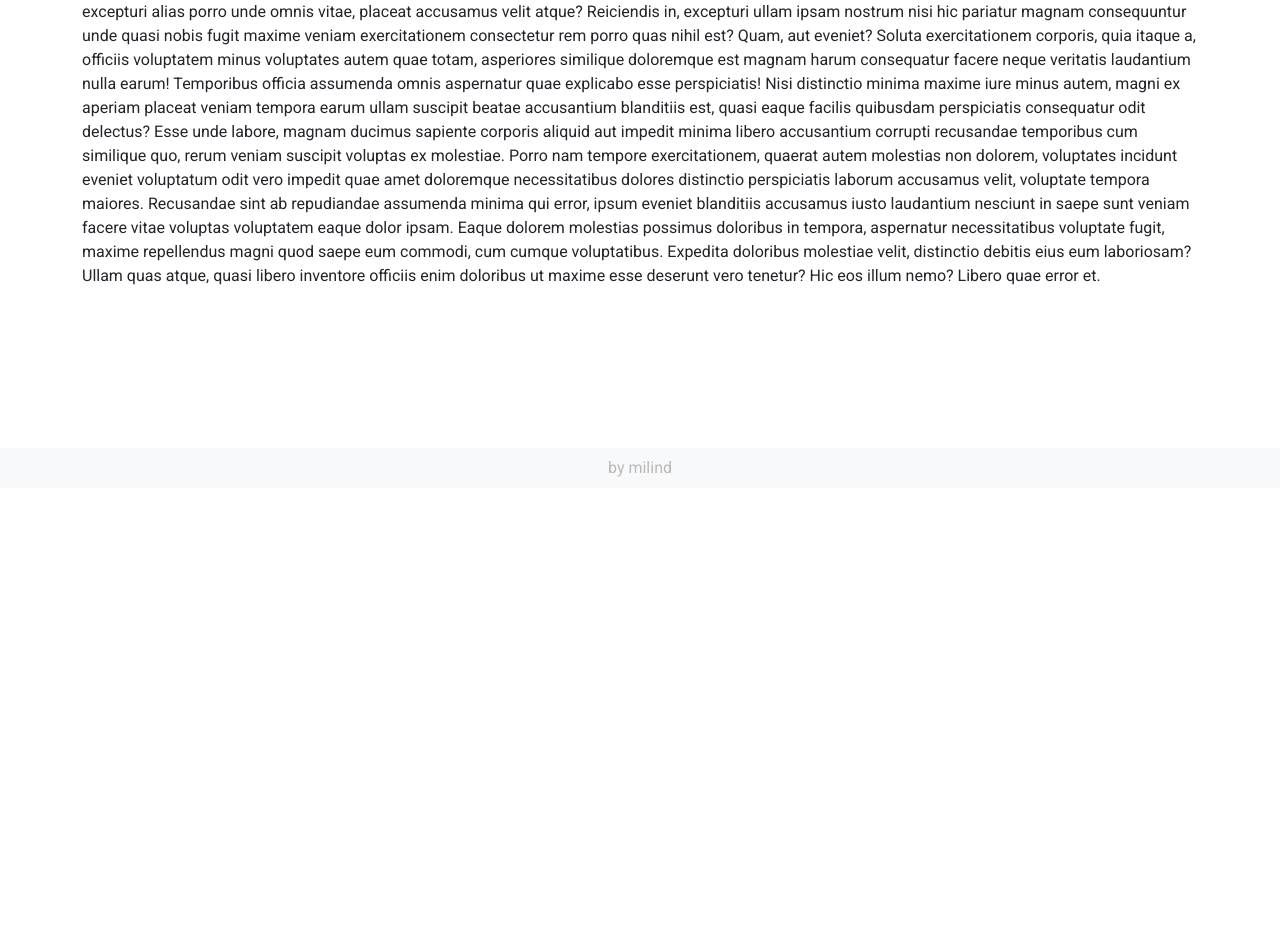
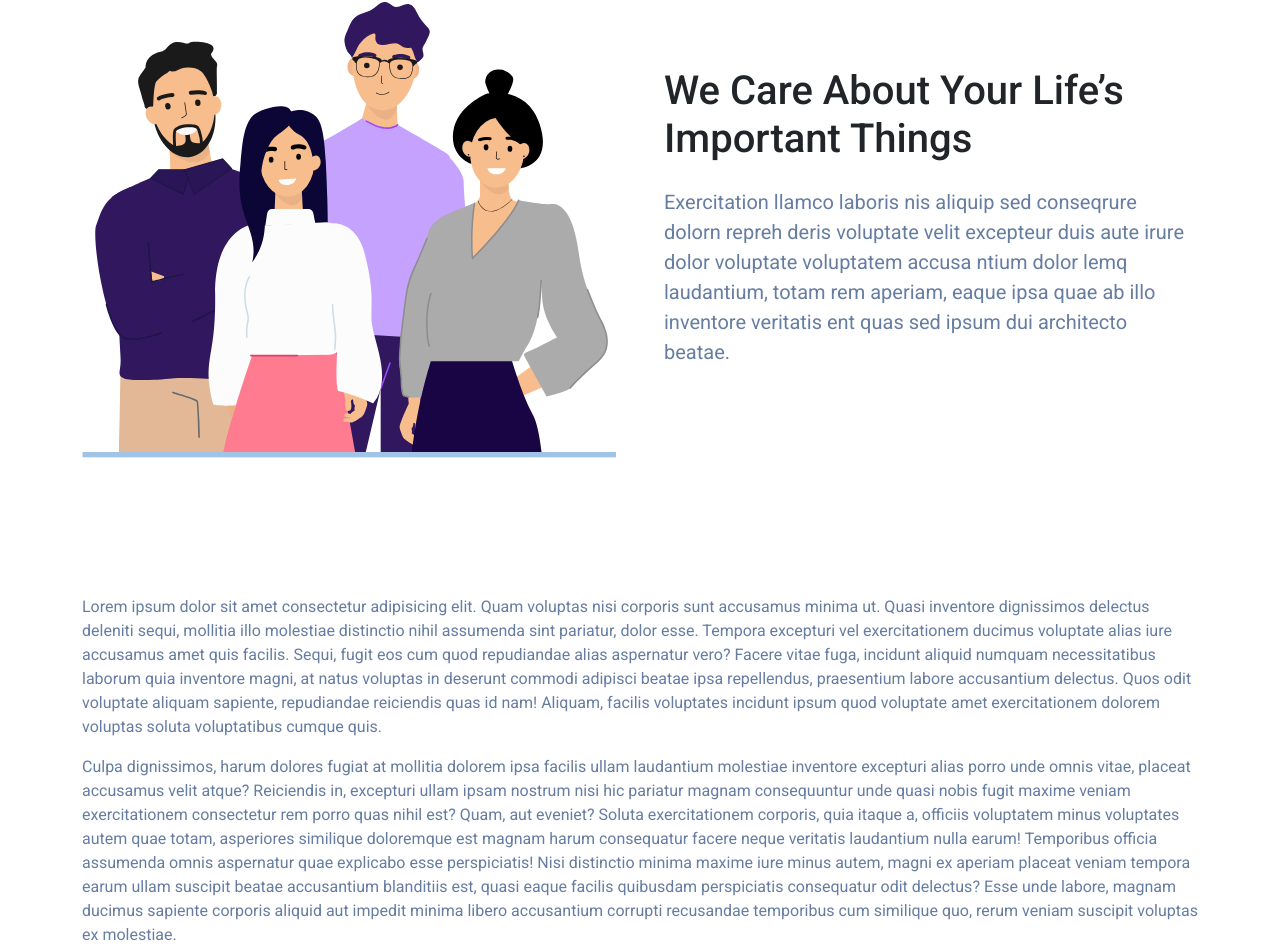
Before and after one commit to milindkhadse/first-nextjs-project, a Next.js app: page /about in a window 1280 px wide. Shown: the part 312-1264 px from the top of the page. Before the commit the page ends 800 px from the top, so only its background shows below. Built offline with nearby package versions, Linux system fonts and the light colour scheme.

Commit message:
about page

```diff
--- a/components/layout/Layout.js
+++ b/components/layout/Layout.js
@@ -2,7 +2,6 @@ import React from "react";
 import Head from "next/head";
 import Footer from "./Footer";
 import Header from "./Header";
-import { Container, Row, Col } from "react-bootstrap";
 const Layout = ({ children }) => {
   return (
     <>
@@ -19,13 +18,7 @@ const Layout = ({ children }) => {
         <link rel="icon" href="/favicon.ico" />
       </Head>
       <Header />
-      <main style={{ flex: "1" }}>
-        <Container>
-          <Row>
-            <Col>{children}</Col>
-          </Row>
-        </Container>
-      </main>
+      <main style={{ flex: "1" }}>{children}</main>
       <Footer />
     </>
   );
--- a/pages/about.js
+++ b/pages/about.js
@@ -1,55 +1,84 @@
 import React from "react";
 import Breadcrumb from "react-bootstrap/Breadcrumb";
 import HomeLink from "../components/shared/HomeLink";
+import Container from "react-bootstrap/Container";
+import Row from "react-bootstrap/Row";
+import Col from "react-bootstrap/Col";
+import Image from "next/image";
 
 const About = () => {
   return (
-    <div>
+    <Container>
+      <Row className="mt-2 mb-2">
+        <Col sm={12}>
           <Breadcrumb>
             <HomeLink />
             <Breadcrumb.Item active>About</Breadcrumb.Item>
           </Breadcrumb>
-      <h1>About</h1>
-      Lorem ipsum dolor sit amet consectetur adipisicing elit. Quam voluptas
-      nisi corporis sunt accusamus minima ut. Quasi inventore dignissimos
-      delectus deleniti sequi, mollitia illo molestiae distinctio nihil
-      assumenda sint pariatur, dolor esse. Tempora excepturi vel exercitationem
-      ducimus voluptate alias iure accusamus amet quis facilis. Sequi, fugit eos
-      cum quod repudiandae alias aspernatur vero? Facere vitae fuga, incidunt
-      aliquid numquam necessitatibus laborum quia inventore magni, at natus
-      voluptas in deserunt commodi adipisci beatae ipsa repellendus, praesentium
+        </Col>
+      </Row>
+      <Row className="g-5 mt-5 mb-5 align-items-center">
+        <Col sm={6}>
+          <Image
+            src="/about.svg"
+            alt="About"
+            width={500}
+            height={542}
+            layout="responsive"
+          />
+        </Col>
+        <Col sm={6}>
+          <h1>We Care About Your Life’s Important Things</h1>
+          <p className="para__md mt-4">
+            Exercitation llamco laboris nis aliquip sed conseqrure dolorn repreh
+            deris voluptate velit excepteur duis aute irure dolor voluptate
+            voluptatem accusa ntium dolor lemq laudantium, totam rem aperiam,
+            eaque ipsa quae ab illo inventore veritatis ent quas sed ipsum dui
+            architecto beatae.
+          </p>
+        </Col>
+      </Row>
+
+      <Row className="mt-5 mb-5">
+        <Col sm={12}>
+          <p className="color__primary">
+            Lorem ipsum dolor sit amet consectetur adipisicing elit. Quam
+            voluptas nisi corporis sunt accusamus minima ut. Quasi inventore
+            dignissimos delectus deleniti sequi, mollitia illo molestiae
+            distinctio nihil assumenda sint pariatur, dolor esse. Tempora
+            excepturi vel exercitationem ducimus voluptate alias iure accusamus
+            amet quis facilis. Sequi, fugit eos cum quod repudiandae alias
+            aspernatur vero? Facere vitae fuga, incidunt aliquid numquam
+            necessitatibus laborum quia inventore magni, at natus voluptas in
+            deserunt commodi adipisci beatae ipsa repellendus, praesentium
             labore accusantium delectus. Quos odit voluptate aliquam sapiente,
-      repudiandae reiciendis quas id nam! Aliquam, facilis voluptates incidunt
-      ipsum quod voluptate amet exercitationem dolorem voluptas soluta
-      voluptatibus cumque quis. Culpa dignissimos, harum dolores fugiat at
-      mollitia dolorem ipsa facilis ullam laudantium molestiae inventore
-      excepturi alias porro unde omnis vitae, placeat accusamus velit atque?
-      Reiciendis in, excepturi ullam ipsam nostrum nisi hic pariatur magnam
-      consequuntur unde quasi nobis fugit maxime veniam exercitationem
-      consectetur rem porro quas nihil est? Quam, aut eveniet? Soluta
-      exercitationem corporis, quia itaque a, officiis voluptatem minus
-      voluptates autem quae totam, asperiores similique doloremque est magnam
-      harum consequatur facere neque veritatis laudantium nulla earum!
+            repudiandae reiciendis quas id nam! Aliquam, facilis voluptates
+            incidunt ipsum quod voluptate amet exercitationem dolorem voluptas
+            soluta voluptatibus cumque quis.
+          </p>
+
+          <p className="color__primary">
+            Culpa dignissimos, harum dolores fugiat at mollitia dolorem ipsa
+            facilis ullam laudantium molestiae inventore excepturi alias porro
+            unde omnis vitae, placeat accusamus velit atque? Reiciendis in,
+            excepturi ullam ipsam nostrum nisi hic pariatur magnam consequuntur
+            unde quasi nobis fugit maxime veniam exercitationem consectetur rem
+            porro quas nihil est? Quam, aut eveniet? Soluta exercitationem
+            corporis, quia itaque a, officiis voluptatem minus voluptates autem
+            quae totam, asperiores similique doloremque est magnam harum
+            consequatur facere neque veritatis laudantium nulla earum!
             Temporibus officia assumenda omnis aspernatur quae explicabo esse
-      perspiciatis! Nisi distinctio minima maxime iure minus autem, magni ex
-      aperiam placeat veniam tempora earum ullam suscipit beatae accusantium
-      blanditiis est, quasi eaque facilis quibusdam perspiciatis consequatur
-      odit delectus? Esse unde labore, magnam ducimus sapiente corporis aliquid
-      aut impedit minima libero accusantium corrupti recusandae temporibus cum
-      similique quo, rerum veniam suscipit voluptas ex molestiae. Porro nam
-      tempore exercitationem, quaerat autem molestias non dolorem, voluptates
-      incidunt eveniet voluptatum odit vero impedit quae amet doloremque
-      necessitatibus dolores distinctio perspiciatis laborum accusamus velit,
-      voluptate tempora maiores. Recusandae sint ab repudiandae assumenda minima
-      qui error, ipsum eveniet blanditiis accusamus iusto laudantium nesciunt in
-      saepe sunt veniam facere vitae voluptas voluptatem eaque dolor ipsam.
-      Eaque dolorem molestias possimus doloribus in tempora, aspernatur
-      necessitatibus voluptate fugit, maxime repellendus magni quod saepe eum
-      commodi, cum cumque voluptatibus. Expedita doloribus molestiae velit,
-      distinctio debitis eius eum laboriosam? Ullam quas atque, quasi libero
-      inventore officiis enim doloribus ut maxime esse deserunt vero tenetur?
-      Hic eos illum nemo? Libero quae error et.
-    </div>
+            perspiciatis! Nisi distinctio minima maxime iure minus autem, magni
+            ex aperiam placeat veniam tempora earum ullam suscipit beatae
+            accusantium blanditiis est, quasi eaque facilis quibusdam
+            perspiciatis consequatur odit delectus? Esse unde labore, magnam
+            ducimus sapiente corporis aliquid aut impedit minima libero
+            accusantium corrupti recusandae temporibus cum similique quo, rerum
+            veniam suscipit voluptas ex molestiae.
+          </p>
+        </Col>
+      </Row>
+    </Container>
   );
 };
 
--- a/pages/index.js
+++ b/pages/index.js
@@ -7,7 +7,6 @@ import Card from "react-bootstrap/Card";
 import Tab from "react-bootstrap/Tab";
 import Tabs from "react-bootstrap/Tabs";
 import Image from "next/image";
-import Link from "next/link";
 import { chartIcon } from "../components/UI/chartIcon";
 import { securityIcon } from "../components/UI/securityIcon";
 import { accountIcon } from "../components/UI/accountIcon";
```
Also changed, not shown: public/about.svg (added). Lines whose indentation alone changed are shown as unchanged.
